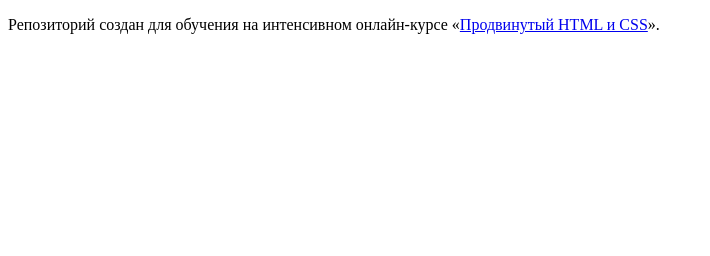
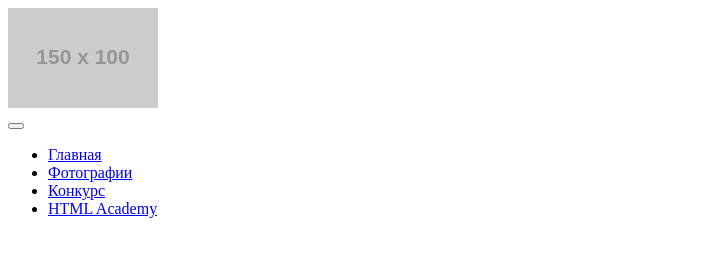
Before and after one commit to boryan48/200616-pink, a website: page index.html in a window 1280 px wide. Shown: the whole page, without its empty margins (0-710 px from the left). Drawn offline with Linux system fonts and the light colour scheme; placeholder pictures from the web are drawn by us.

Commit message:
создание файлов страниц, написание главного меню с лого

```diff
--- a/index.html
+++ b/index.html
@@ -5,8 +5,21 @@
     <title>HTML Academy: Пинк</title>
   </head>
   <body>
-
-    <p>Репозиторий создан для обучения на интенсивном онлайн‑курсе «<a href="https://htmlacademy.ru/intensive/adaptive">Продвинутый HTML и CSS</a>».</p>
-
+    <header class="page-header">
+      <div class="page-header__logo">
+        <img src="http://placehold.it/150x100" alt="Лого">
+      </div>
+      <nav class="main-nav  main-nav--closed  main-nav--nojs">
+        <button class="main-nav-toggle" type="button"></button>
+        <div class="main-nav__wrapper">
+          <ul class="main-nav__items">
+            <li class="main-nav__item  main-nav__item--active"><a href="#">Главная</a></li>
+            <li class="main-nav__item"><a href="#">Фотографии</a></li>
+            <li class="main-nav__item"><a href="#">Конкурс</a></li>
+            <li class="main-nav__item"><a href="#">HTML Academy</a></li>
+          </ul>
+        </div>
+      </nav>
+    </header>
   </body>
 </html>
```
Also changed, not shown: form.html (added), photo.html (added).
